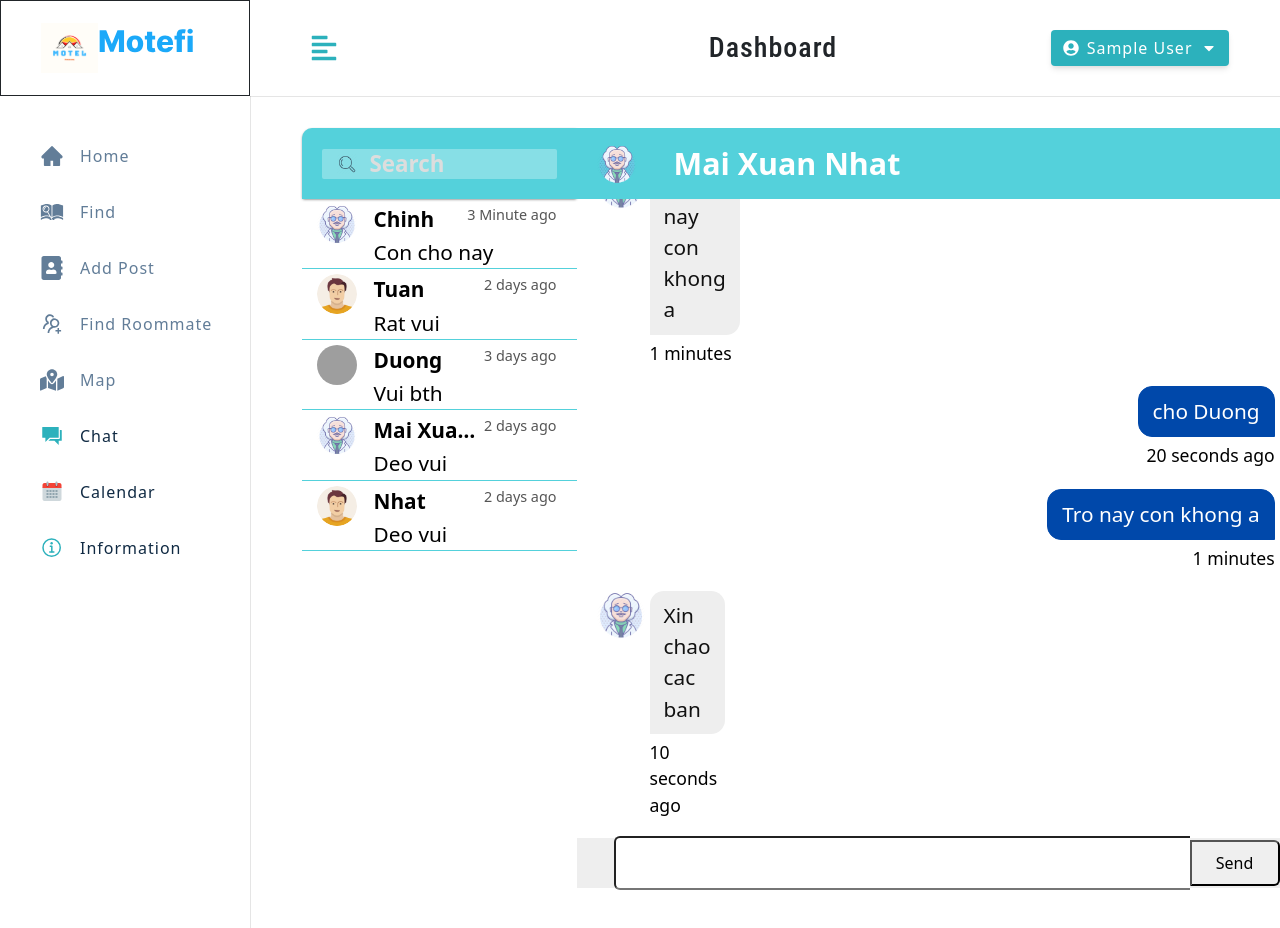
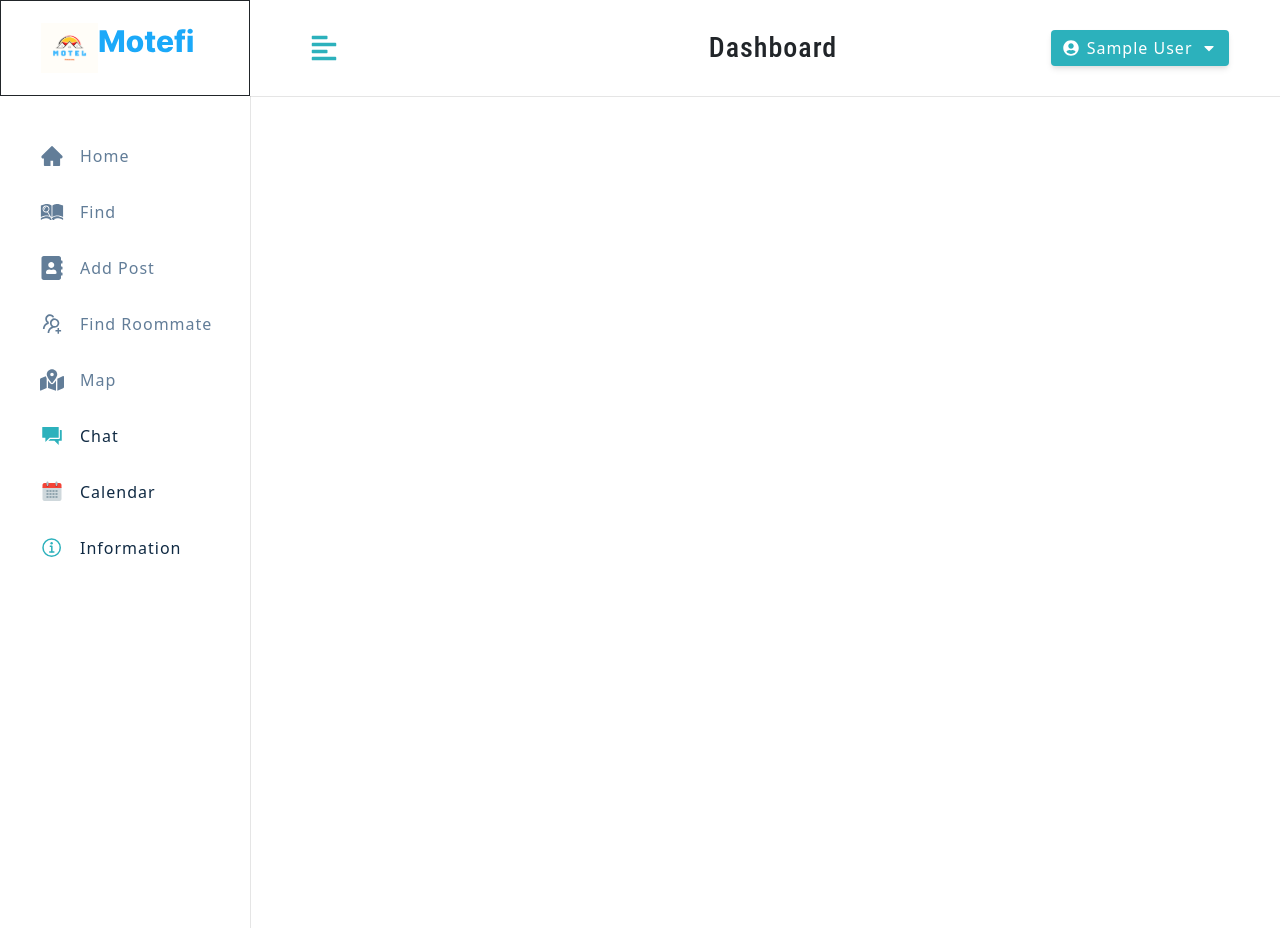
Before and after one commit to duong1906ltv/PBL5, a React (Create React App) app in the folder client/: page /stats in a window 1280 px wide. Shown: the top 928 px of the page. Built offline with nearby package versions, Linux system fonts and the light colour scheme; sample sign-in values are in the browser's storage; grey boxes are pictures that could not be loaded.

Commit message:
fix bug profile

```diff
--- /dev/null
+++ b/client/src/assets/wrappers/Profile.js
@@ -0,0 +1,133 @@
+import styled from "styled-components";
+import { Profile } from "../../pages/Dashboard";
+
+const Wrapper = styled.main`
+  position: relative;
+
+  .profile-header {
+    position: relative;
+    background-color: white;
+
+    .profile-background {
+      height: 20vh;
+      background: url("https://wallpaperaccess.com/full/1129092.jpg");
+      background-repeat: no-repeat;
+      background-size: cover;
+      background-position: center;
+      position: relative;
+
+      .profile-ava img {
+        border-radius: 50%;
+        width: 150px;
+        position: absolute;
+        top: 100%;
+        left: 50%;
+        transform: translate(-50%, -50%);
+      }
+    }
+
+    .profile-info {
+      height: 50vh;
+      padding: 70px 0 0 0;
+      display: flex;
+      flex-direction: column;
+      align-items: center;
+      border-bottom: 1px solid #dee2e6;
+
+      p {
+        margin: 0;
+        margin-top: 10px;
+        color: #20b2aa;
+      }
+    }
+
+    .profile-nav {
+      height: 10vh;
+      max-width: 900px;
+      margin: 0 auto;
+      display: flex;
+      justify-content: space-between;
+
+      .nav-list {
+        display: flex;
+        align-items: center;
+
+        .nav-item {
+          height: 100%;
+          display: flex;
+          flex-direction: column;
+          align-items: center;
+          justify-content: center;
+          color: var(--black);
+          text-transform: capitalize;
+          transition: var(--transition);
+        }
+      }
+
+      .nav-left {
+        margin-right: auto;
+
+        .nav-item {
+          padding: 0 2rem;
+        }
+
+        .nav-item:hover {
+          color: var(--primary-600);
+          border-bottom: 3px solid var(--primary-600);
+        }
+      }
+
+      .nav-right {
+        margin-left: auto;
+        gap: 1rem;
+
+        .chat-btn {
+          background: var(--yellow-dark);
+          outline: none;
+          border: 1px solid var(--yellow-dark);
+          color: var(--white);
+          padding: 0.5rem 2rem;
+          border-radius: 3px;
+          cursor: pointer;
+        }
+
+        .follow-btn {
+          background: var(--white);
+          outline: none;
+          border: 1px solid var(--primary-500);
+          color: var(--primary-500);
+          padding: 0.5rem 2rem;
+          border-radius: 3px;
+          cursor: pointer;
+        }
+
+        .more-btn {
+          background: var(--white);
+          color: var(--black);
+          width: 5px;
+          outline: none;
+          border: none;
+          cursor: pointer;
+        }
+      }
+    }
+  }
+
+  .profile-content {
+    max-width: 900px;
+    margin: 2rem auto;
+
+    .content-header {
+      display: flex;
+      justify-content: space-between;
+    }
+
+    .content-main {
+      display: flex;
+      flex-direction: column;
+      gap: 1rem;
+    }
+  }
+`;
+
+export default Wrapper;
--- a/client/src/pages/Dashboard/Profile.jsx
+++ b/client/src/pages/Dashboard/Profile.jsx
@@ -1,12 +1,12 @@
 import React from "react";
-import styled from "styled-components";
+import Wrapper from "../../assets/wrappers/Profile";
 import userPosts from "../../utils/userPost";
 import { NavLink } from "react-router-dom";
 import { BsThreeDots } from "react-icons/bs";
 import { BriefPost } from "../../components";
+import { useAppContext } from "../../context/appContext";
 
 function Profile() {
-  const posts = userPosts;
   return (
     <Wrapper>
       <header className="profile-header">
@@ -18,11 +18,19 @@ function Profile() {
             />
           </div>
         </div>
-        <div className='profile-info'>
+        <div className="profile-info">
           <p>Phùng Đình Dương</p>
           <p>Address: 113 Nguyễn Lương Bằng, Liên Chiểu, Đà Nẵng</p>
           <p>Phone number: 0981669453</p>
-          <p>Facebook: <a href="https://www.facebook.com/phungdinh.duong.5" target="_blank">Đình Dương</a> </p>
+          <p>
+            Facebook:{" "}
+            <a
+              href="https://www.facebook.com/phungdinh.duong.5"
+              target="_blank"
+            >
+              Đình Dương
+            </a>{" "}
+          </p>
           <p>University: Đại học Bách khoa Đà Nẵng</p>
           <p>Hobby: LoL, Đàm Nhiên, du lịch, ăn uống</p>
         </div>
@@ -58,144 +66,14 @@ function Profile() {
       </header>
       <section className="profile-content">
         <div className="content-header"></div>
-        <div className="content-main">
+        {/* <div className="content-main">
           {posts.map((post) => (
             <BriefPost key={post.id} post={post} />
           ))}
-        </div>
+        </div> */}
       </section>
     </Wrapper>
   );
 }
 
-const Wrapper = styled.main`
-  position: relative;
-
-  .profile-header {
-    position: relative;
-    background-color: white;
-
-    .profile-background {
-      height: 20vh;
-      background: url("https://wallpaperaccess.com/full/1129092.jpg");
-      background-repeat: no-repeat;
-      background-size: cover;
-      background-position: center;
-      position: relative;
-
-      .profile-ava img {
-        border-radius: 50%;
-        width: 150px;
-        position: absolute;
-        top: 100%;
-        left: 50%;
-        transform: translate(-50%, -50%);
-      }
-    }
-
-    .profile-info {
-      height: 50vh;
-      padding: 70px 0 0 0;
-      display: flex;
-      flex-direction: column;
-      align-items: center;
-      border-bottom: 1px solid #dee2e6;
-
-
-      p {
-        margin: 0;
-        margin-top: 10px;
-        color: #20B2AA;
-      }
-    }
-
-    .profile-nav {
-      height: 10vh;
-      max-width: 900px;
-      margin: 0 auto;
-      display: flex;
-      justify-content: space-between;
-
-      .nav-list {
-        display: flex;
-        align-items: center;
-
-        .nav-item {
-          height: 100%;
-          display: flex;
-          flex-direction: column;
-          align-items: center;
-          justify-content: center;
-          color: var(--black);
-          text-transform: capitalize;
-          transition: var(--transition);
-        }
-      }
-
-      .nav-left {
-        margin-right: auto;
-
-        .nav-item {
-          padding: 0 2rem;
-        }
-
-        .nav-item:hover {
-          color: var(--primary-600);
-          border-bottom: 3px solid var(--primary-600);
-        }
-      }
-
-      .nav-right {
-        margin-left: auto;
-        gap: 1rem;
-
-        .chat-btn {
-          background: var(--yellow-dark);
-          outline: none;
-          border: 1px solid var(--yellow-dark);
-          color: var(--white);
-          padding: 0.5rem 2rem;
-          border-radius: 3px;
-          cursor: pointer;
-        }
-
-        .follow-btn {
-          background: var(--white);
-          outline: none;
-          border: 1px solid var(--primary-500);
-          color: var(--primary-500);
-          padding: 0.5rem 2rem;
-          border-radius: 3px;
-          cursor: pointer;
-        }
-
-        .more-btn {
-          background: var(--white);
-          color: var(--black);
-          width: 5px;
-          outline: none;
-          border: none;
-          cursor: pointer;
-        }
-      }
-    }
-  }
-
-  .profile-content {
-    max-width: 900px;
-    margin: 2rem auto;
-
-    .content-header {
-      display: flex;
-      justify-content: space-between;
-    }
-
-    .content-main {
-      display: flex;
-      flex-direction: column;
-      gap: 1rem;
-    }
-  }
-`;
-
 export default Profile;
--- a/client/src/pages/Dashboard/Stats.jsx
+++ b/client/src/pages/Dashboard/Stats.jsx
@@ -1,13 +1,12 @@
 import React from "react";
 import { Link } from "react-router-dom";
-import styled from 'styled-components'
+import styled from "styled-components";
 
 function Stats() {
   return (
     <Wrapper className="full-page">
-
       <div className="chat-container">
-        <div className="search-container">
+        {/* <div className="search-container">
             <input type="text" placeholder="Search"/>
         </div>
         <div className="chat-title">
@@ -115,9 +114,8 @@ function Stats() {
                </div>
             </div>
         </div>
+      </div> */}
       </div>
-      </div>
-
     </Wrapper>
   );
 }
@@ -125,9 +123,9 @@ const Wrapper = styled.div`
   .chat-container {
     display: grid;
     grid:
-      'search-container chat-title' 71px
-      'conversation-list chat-message-list' 1fr
-      'new-message-container chat-form' 50px
+      "search-container chat-title" 71px
+      "conversation-list chat-message-list" 1fr
+      "new-message-container chat-form" 50px
       / 275px 1fr;
     min-width: 1000px;
     max-width: 1000px;
@@ -142,9 +140,9 @@ const Wrapper = styled.div`
     display: flex;
     align-items: center;
     grid-area: chat-form;
-  background: #EEE;
+    background: #eee;
     border-radius: 0 0 10px 0;
-  border-top: 1px solid darken(#EEE, 12.16);
+    border-top: 1px solid darken(#eee, 12.16);
     padding-left: 42px;
     padding-right: 22px;
 
@@ -152,17 +150,15 @@ const Wrapper = styled.div`
       flex: 1 0 0;
       outline: none;
       padding: 8px;
-    border: 2px solid darken(#EEE, 6.5%);
+      border: 2px solid darken(#eee, 6.5%);
       border-right: none;
-    color: darken(adjust-hue(#0048AA, -155), 23.33);
+      color: darken(adjust-hue(#0048aa, -155), 23.33);
       border-radius: 6px 0 0 6px;
       font-size: 1.4rem;
       margin-left: -5px;
-
     }
 
     button {
-
       height: 46px;
       flex: 0 0 90px;
       border-radius: 0 6px 6px 0;
@@ -205,9 +201,9 @@ const Wrapper = styled.div`
       justify-items: end;
 
       > .message-text {
-          background: #0048AA;
-          color:  #FFF;
-          border: 1px solid #0048AA;
+        background: #0048aa;
+        color: #fff;
+        border: 1px solid #0048aa;
         border-radius: 14px 14px 0 14px;
       }
     }
@@ -222,9 +218,9 @@ const Wrapper = styled.div`
       grid-column-gap: 5px;
 
       > .message-text {
-          background: #EEE;
+        background: #eee;
         color: #111;
-          border: 1px solid darken(#EEE, 13.18);
+        border: 1px solid darken(#eee, 13.18);
         border-radius: 14px 14px 14px 0;
       }
     }
@@ -238,14 +234,14 @@ const Wrapper = styled.div`
     display: grid;
     grid-template-columns: 50px 1fr max-content;
     grid-gap: 2px;
-  color: black; ;
+    color: black;
     font-size: 1.3rem;
     border-bottom: 1px solid #54d1db;
     padding: 5px 20px 0px 15px;
 
     &.active,
     &:hover {
-  background:  darken(#0048AA, 8%);
+      background: darken(#0048aa, 8%);
     }
 
     &:hover {
@@ -268,7 +264,7 @@ const Wrapper = styled.div`
     }
 
     .created-date {
-  color: 	#555555;
+      color: #555555;
       white-space: nowrap;
       font-size: 0.9rem;
     }
@@ -280,13 +276,12 @@ const Wrapper = styled.div`
       overflow-x: hidden;
       text-overflow: ellipsis;
     }
-
   }
   .search-container {
     display: flex;
     align-items: center;
     grid-area: search-container;
-  background:#54d1db ;
+    background: #54d1db;
     padding: 0 20px;
     border-radius: 10px 0 0 0;
     box-shadow: 0 1px 3px -1px #000000bf;
@@ -295,7 +290,7 @@ const Wrapper = styled.div`
     input {
       width: 0;
       flex: 1 0 0;
-      color: #EEE;
+      color: #eee;
       outline: none;
       font-weight: bold;
       border-radius: 2px;
@@ -304,13 +299,13 @@ const Wrapper = styled.div`
       padding-left: 48px;
       padding-right: 20px;
       font-size: 1.4rem;
-      background: url('search2.webp') no-repeat  #ffffff4d;
+      background: url("search2.webp") no-repeat #ffffff4d;
       background-position: 15px center;
       background-size: 20px 20px;
     }
 
     input::placeholder {
-      color: #DDD;
+      color: #ddd;
       font-weight: bold;
     }
   }
@@ -320,12 +315,12 @@ const Wrapper = styled.div`
     align-content: center;
     align-items: center;
     grid-area: chat-title;
-  background:  #54d1db;
+    background: #54d1db;
     color: white;
     font-weight: bold;
     font-size: 1.9rem;
     border-radius: 0 10px 0 0;
-  box-shadow: 0 1px 3px -1px darken(#EEE, 75.29);
+    box-shadow: 0 1px 3px -1px darken(#eee, 75.29);
     padding: 0 20px;
     z-index: 1;
 
@@ -335,7 +330,6 @@ const Wrapper = styled.div`
       border-radius: 100%;
     }
   }
-
-`
+`;
 
 export default Stats;
```
Lines whose indentation alone changed are shown as unchanged.
